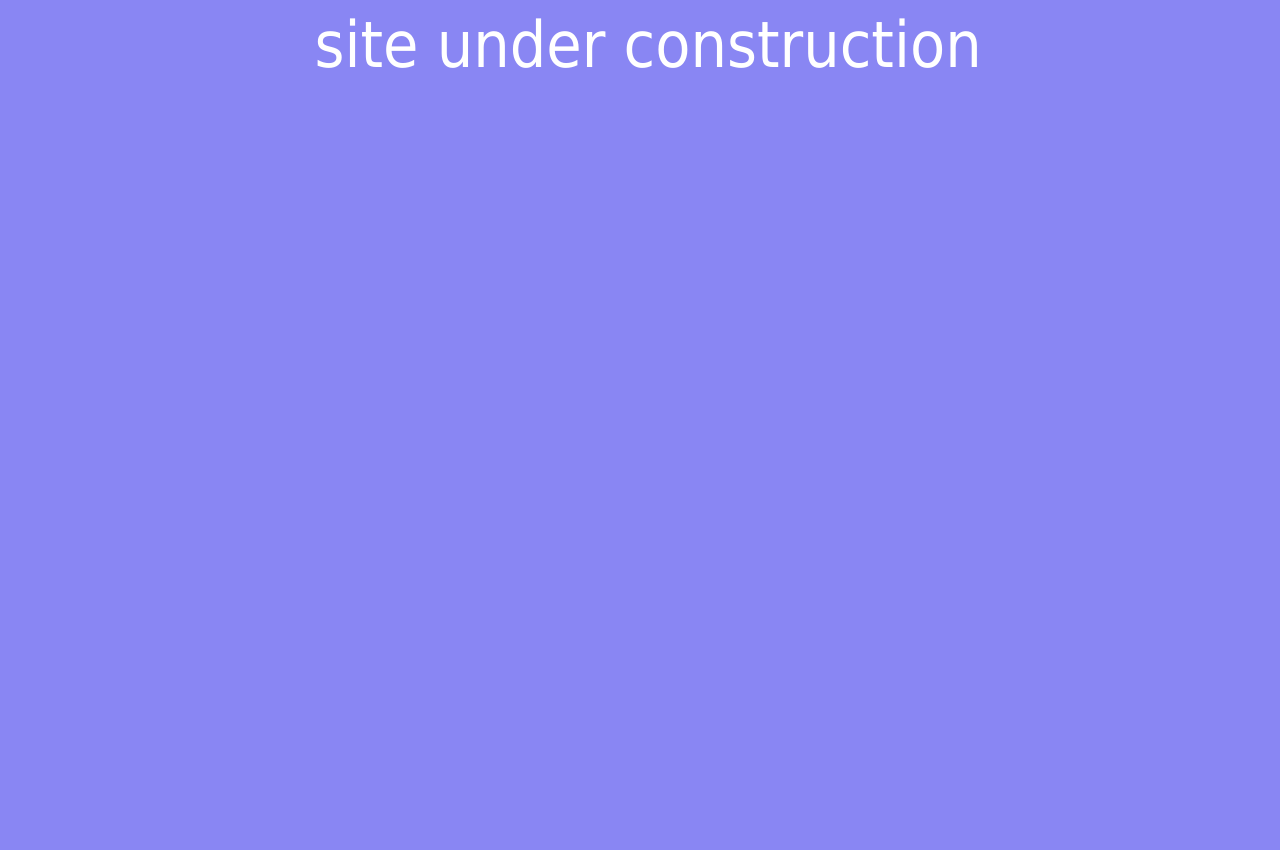
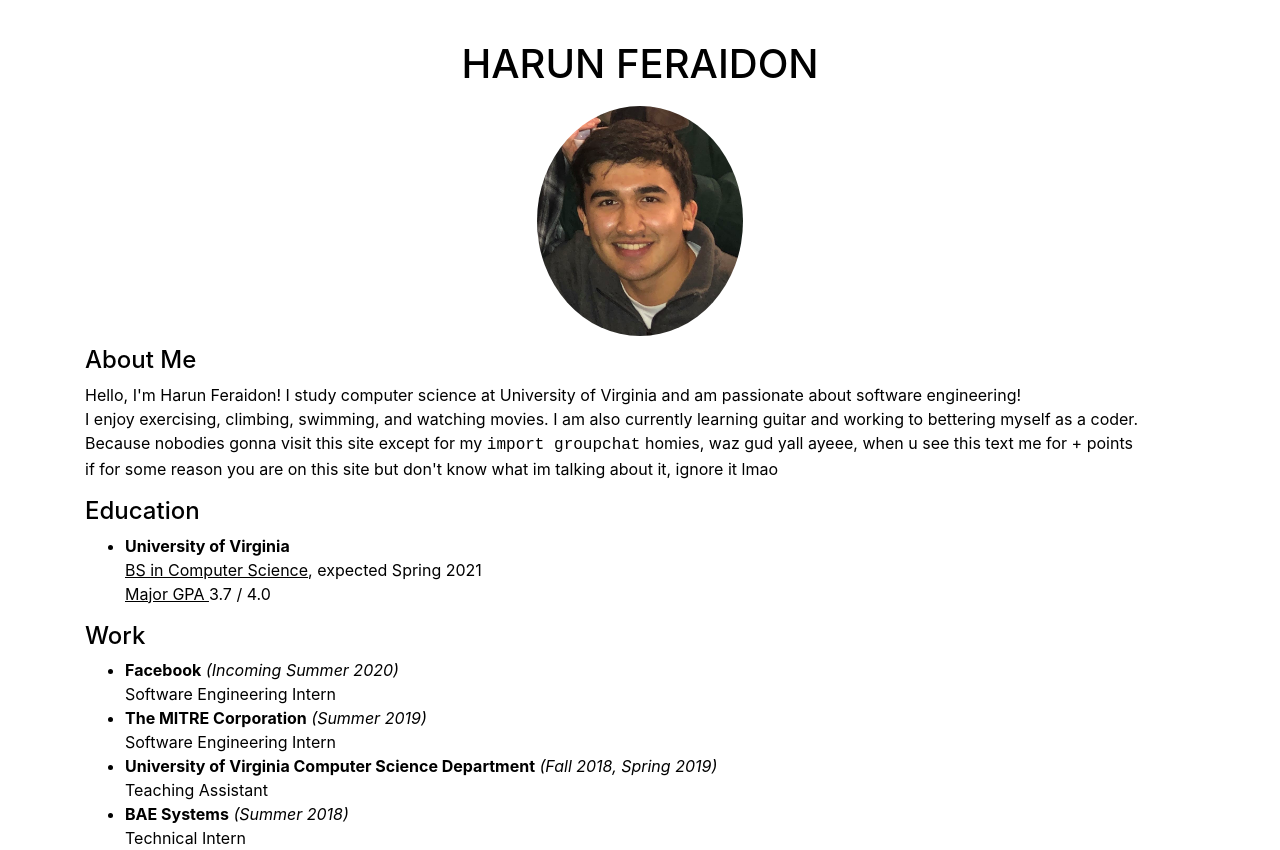
Before and after one commit to HarunFeraidon/personal_site, a plain HTML site: page index.html in a window 1280 px wide. Before the commit the page ends 800 px from the top, so only its background shows below. Drawn offline with nearby package versions, Linux system fonts and the light colour scheme.

Commit message:
v2 and added link to readme

```diff
--- /dev/null
+++ b/css/style.css
@@ -0,0 +1,50 @@
+html {
+  height: 100%;
+}
+
+body{
+  width: 100%;
+  /* background: no-repeat center center fixed; */
+  /* background: #76a6ff; */
+  background-size: cover;
+  /* animation-name: bg;
+  animation-duration: 30s;
+  animation-iteration-count: infinite;
+  animation-timing-function: ease-in; */
+}
+
+.container {
+  color: black;
+}
+
+.header{
+  text-align: center;
+  padding-top: 40px;
+}
+
+.prof-pic{
+  padding: 10px;
+  /* float: left; */
+  height: 250px;
+}
+.info{
+  /* float: left; */
+}
+
+.label{
+  text-align: left
+}
+
+@keyframes bg {
+  0% {background-color: #7eabff;}   /* Light Purple*/
+  10% {background-color: #6f8aff;}  /* Light Pink */
+  20% {background-color: #a182e7;} /* Light Red */
+  30% {background-color: #6c4d8f;}  /* Orange */
+  40% {background-color: #f78b9d;}  /* Brown */
+  50% {background-color: #df9877;}  /* Light Green*/
+  60% {background-color: #ddd086;}  /* Cyan */
+  70% {background-color: #90c77b;}  /* Light Blue */
+  80% {background-color: #91d396;}  /* Blue */
+  90% {background-color: #4fc5ce;}  /*Light Purple*/
+  100% {background-color: #7eabff;}
+}
--- a/index.html
+++ b/index.html
@@ -2,14 +2,78 @@
 <html>
 
     <head>
+      <meta charset="utf-8">
+      <title>Harun Feraidon</title>
+
+      <!-- mobile stuff -->
       <meta name="viewport" content="width=device-width, initial-scale=1.0">
-      <link rel="stylesheet" type="text/css" href="style.css">
+      <!-- stylesheets -->
+      <!-- scripts -->
+      <link rel="stylesheet" type="text/css" href="https://stackpath.bootstrapcdn.com/bootstrap/4.4.1/css/bootstrap.min.css">
+      <link rel="stylesheet" type="text/css" href="css/style.css">
     </head>
 
     <body>
-      <div id="name-block">
-        <p id="name"> site under construction </p>
+      <div class="container">
+        <!-- header  -->
+        <section class="header">
+          <div class="container">
+            <h1 id="name">HARUN FERAIDON</h1>
+            <img class="prof-pic rounded-circle" src="img/pic2.png">
+            <div class="info">
+          </div>
+        </div>
+      </section>
+
+        <!-- body  -->
+        <div class="body">
+          <h4>About Me</h4>
+          <p>
+            Hello, I'm Harun Feraidon! I study computer science at University of Virginia and am passionate about software engineering! <br>
+            I enjoy exercising, climbing, swimming, and watching movies. I am also currently learning guitar and working to bettering myself as a coder. <br>
+            Because nobodies gonna visit this site except for my <span style="font-family: 'Courier New', Courier, monospace">import groupchat</span> homies, waz gud yall ayeee, when u see this text me for + points <br>
+            if for some reason you are on this site but don't know what im talking about it, ignore it lmao
+          </p>
+          <h4>Education</h4>
+          <ul>
+            <li>
+              <strong>University of Virginia</strong><br>
+              <u>BS in Computer Science</u>, expected Spring 2021<br>
+              <u>Major GPA </u> 3.7 / 4.0
+            </li>
+
+          </ul>
+          <h4>Work</h4>
+          <ul>
+            <li>
+              <strong>Facebook</strong>
+              <em>(Incoming Summer 2020)</em><br>
+              Software Engineering Intern
+            </li>
+            <li>
+              <strong>The MITRE Corporation</strong>
+              <em>(Summer 2019)</em><br>
+              Software Engineering Intern
+            </li>
+            <li>
+                <strong>University of Virginia Computer Science Department</strong>
+                <em>(Fall 2018, Spring 2019)</em><br>
+                Teaching Assistant<br>
+              </li>
+            <li>
+              <strong>BAE Systems</strong>
+              <em>(Summer 2018)</em><br>
+              Technical Intern
+            </li>
+          </ul>
+        </div>
+
+        <!-- footer -->
+        <div class="footer">
+
+        </div>
       </div>
+
     </body>
 
     </html>
--- a/style.css
+++ /dev/null
@@ -1,36 +0,0 @@
-html {
-    height: 100%;
-  }
-
-  body{
-    width: 100%;
-    background: no-repeat center center fixed;
-    background-size: cover;
-
-    animation-name: bg;
-    animation-duration: 30s;
-    animation-iteration-count: infinite;
-    animation-timing-function: ease-in;
-  }
-
-  #name {
-     color: white;
-     font-family: Tahoma, Geneva, sans-serif;
-     font-size: 64px;
-     text-align: center;
-
-  }
-
-  @keyframes bg {
-    0% {background-color: #7eabff;}   /* Light Purple*/
-    10% {background-color: #6f8aff;}  /* Light Pink */
-    20% {background-color: #a182e7;} /* Light Red */
-    30% {background-color: #6c4d8f;}  /* Orange */
-    40% {background-color: #f78b9d;}  /* Brown */
-    50% {background-color: #df9877;}  /* Light Green*/
-    60% {background-color: #ddd086;}  /* Cyan */
-    70% {background-color: #90c77b;}  /* Light Blue */
-    80% {background-color: #91d396;}  /* Blue */
-    90% {background-color: #4fc5ce;}  /*Light Purple*/
-    100% {background-color: #7eabff;}
-  }
```
Also changed, not shown: script.js (added), 1 other file.
